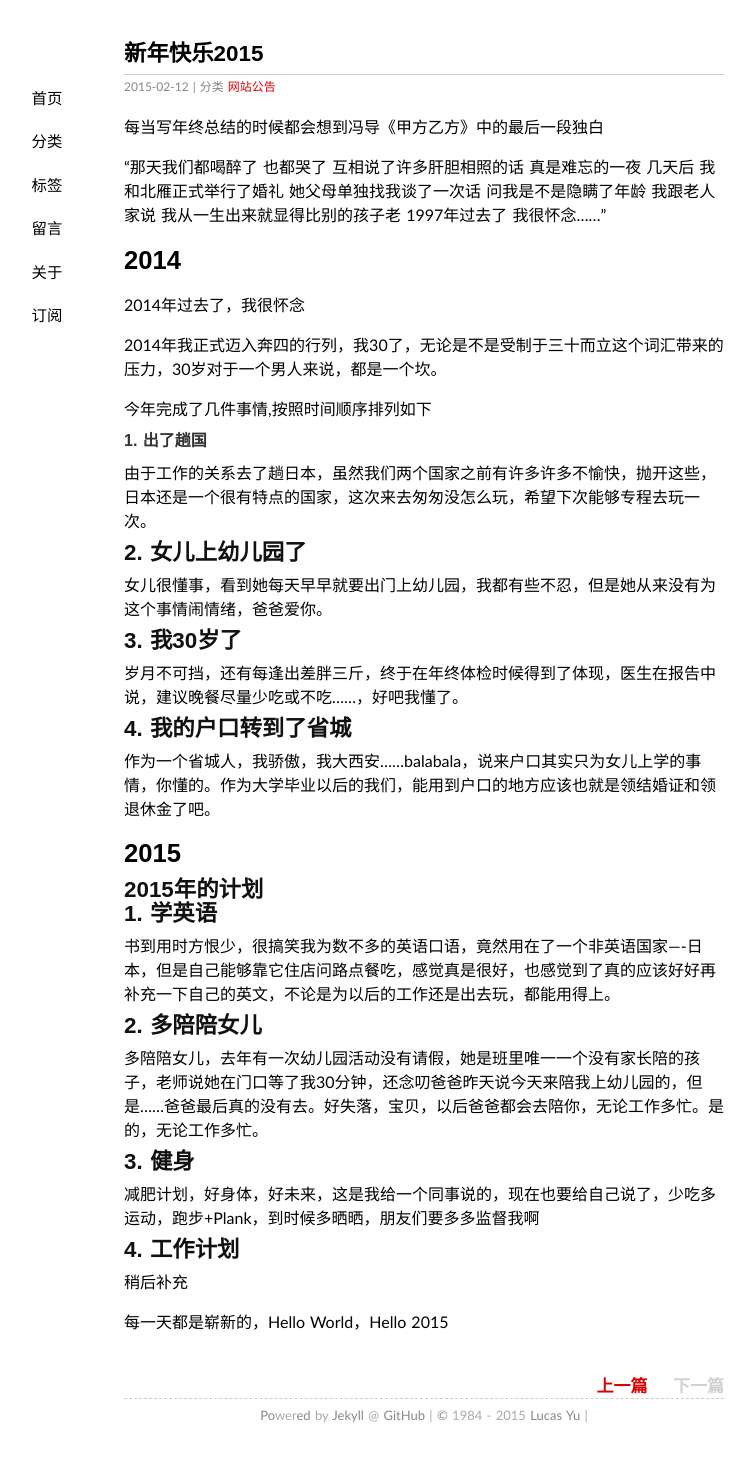
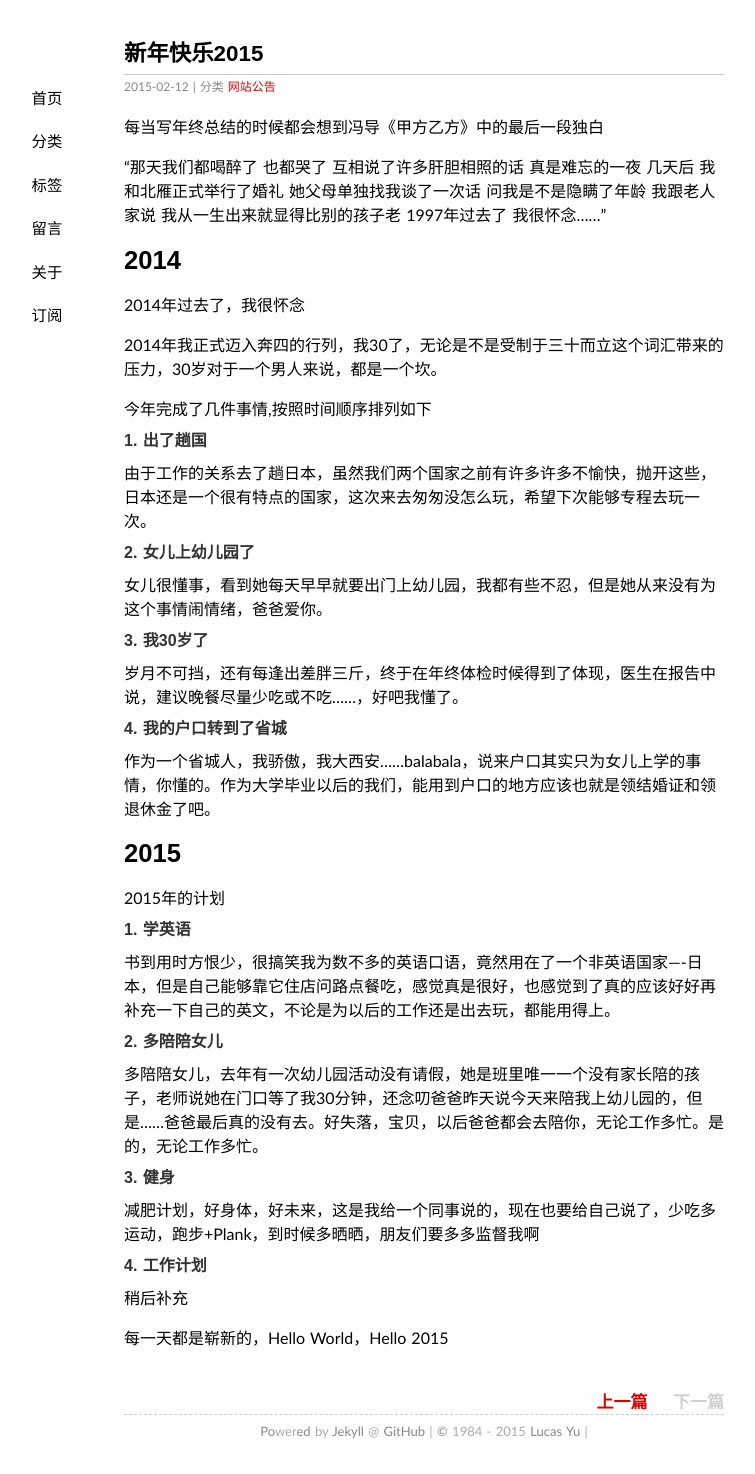
Before and after one commit to windea/windea.github.io, a Jekyll site: the page built from _posts/2015-02-12-happy-new-year-2015.md, in a window 1280 px wide. Shown: the whole page, without its empty margins (216-971 px from the left). Built offline with Jekyll 4.4.1, drawn with Linux system fonts in a browser that asks for light colours; Markdown is read by kramdown in place of the engine named in the settings; comment, search, counter and statistics services are not loaded.

```diff
--- a/_posts/2015-02-12-happy-new-year-2015.md
+++ b/_posts/2015-02-12-happy-new-year-2015.md
@@ -23,31 +23,30 @@ categories:
 #### 1. 出了趟国
 由于工作的关系去了趟日本，虽然我们两个国家之前有许多许多不愉快，抛开这些，日本还是一个很有特点的国家，这次来去匆匆没怎么玩，希望下次能够专程去玩一次。
 
-## 2. 女儿上幼儿园了
+#### 2. 女儿上幼儿园了
 女儿很懂事，看到她每天早早就要出门上幼儿园，我都有些不忍，但是她从来没有为这个事情闹情绪，爸爸爱你。
 
-## 3. 我30岁了
+#### 3. 我30岁了
 岁月不可挡，还有每逢出差胖三斤，终于在年终体检时候得到了体现，医生在报告中说，建议晚餐尽量少吃或不吃……，好吧我懂了。
 
-## 4. 我的户口转到了省城
+#### 4. 我的户口转到了省城
 作为一个省城人，我骄傲，我大西安……balabala，说来户口其实只为女儿上学的事情，你懂的。作为大学毕业以后的我们，能用到户口的地方应该也就是领结婚证和领退休金了吧。
 
 2015
 ====
 
 2015年的计划
-------------
 
-## 1. 学英语
+#### 1. 学英语
 书到用时方恨少，很搞笑我为数不多的英语口语，竟然用在了一个非英语国家----日本，但是自己能够靠它住店问路点餐吃，感觉真是很好，也感觉到了真的应该好好再补充一下自己的英文，不论是为以后的工作还是出去玩，都能用得上。
 
-## 2. 多陪陪女儿
+#### 2. 多陪陪女儿
 多陪陪女儿，去年有一次幼儿园活动没有请假，她是班里唯一一个没有家长陪的孩子，老师说她在门口等了我30分钟，还念叨爸爸昨天说今天来陪我上幼儿园的，但是……爸爸最后真的没有去。好失落，宝贝，以后爸爸都会去陪你，无论工作多忙。是的，无论工作多忙。
 
-## 3. 健身
+#### 3. 健身
 减肥计划，好身体，好未来，这是我给一个同事说的，现在也要给自己说了，少吃多运动，跑步+Plank，到时候多晒晒，朋友们要多多监督我啊
 
-## 4. 工作计划
+#### 4. 工作计划
 稍后补充
 
 每一天都是崭新的，Hello World，Hello 2015
```
